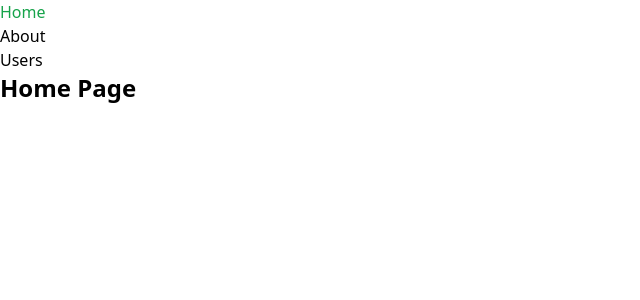
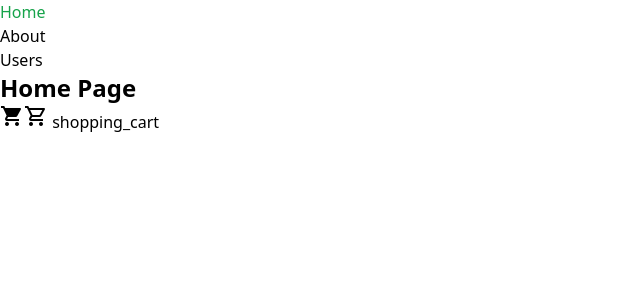
Before and after one commit to rolyanddev/nuxt-app, a Nuxt app: page / in a window 1280 px wide. Shown: the top 300 px of the page, without its empty margins (0-640 px from the left). Built offline with nearby package versions, Linux system fonts and the light colour scheme.

Commit message:
update title pages

```diff
--- a/pages/about.vue
+++ b/pages/about.vue
@@ -1,3 +1,9 @@
 <template>
   <h1 class="h1">About Page</h1>
 </template>
+
+<script setup lang="ts">
+useHead({
+  title: 'About'
+})
+</script>
--- a/pages/index.vue
+++ b/pages/index.vue
@@ -1,3 +1,16 @@
 <template>
   <h1 class="h1">Home Page</h1>
+  <span class="material-icons"> shopping_cart </span>
+  <span class="material-icons-outlined"> shopping_cart </span>
+  <span class="material-icons-two-tone"> shopping_cart </span>
 </template>
+
+<script setup lang="ts">
+definePageMeta({
+  layout: 'default'
+})
+
+useHead({
+  title: 'Home'
+})
+</script>
--- a/pages/users.vue
+++ b/pages/users.vue
@@ -1,4 +1,7 @@
 <template>
+  <Head>
+    <Title>Users XD</Title>
+  </Head>
   <h2 class="h1">Fake Users 🚀😎🎉</h2>
   <ul>
     <li
```
